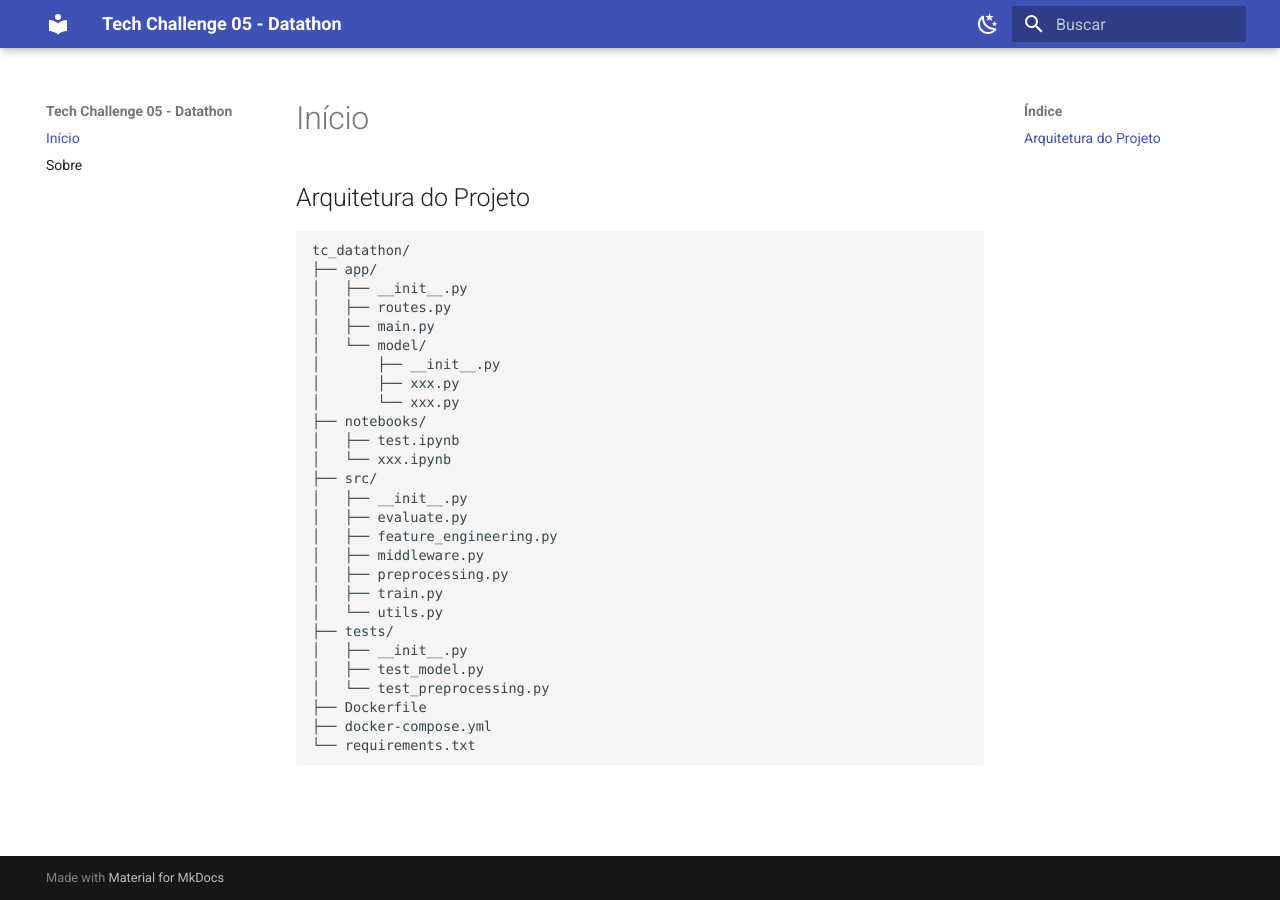
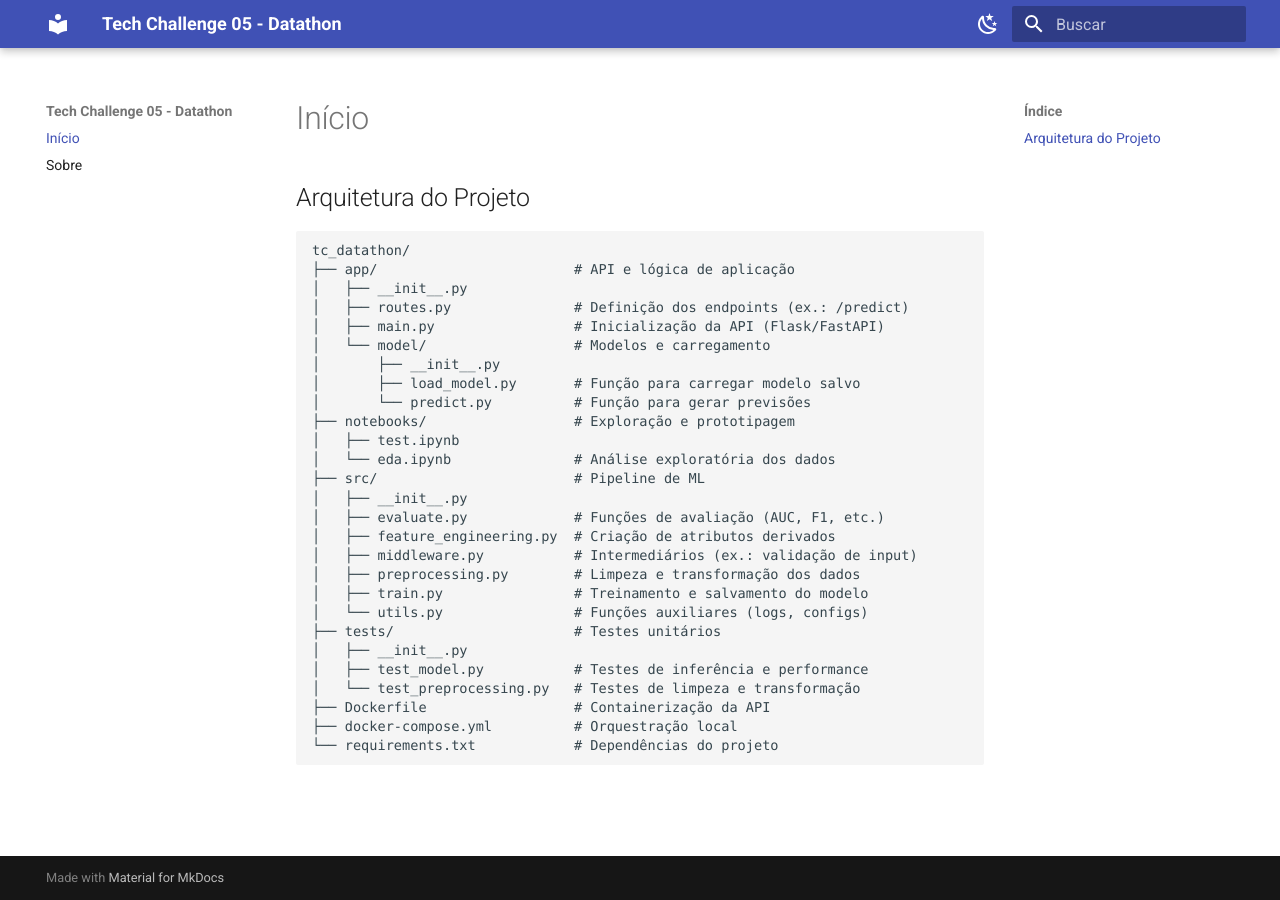
Before and after one commit to ronaldomendes/tc_datathon, an MkDocs documentation site: the page built from docs/index.md, in a window 1280 px wide. Built offline with MkDocs 1.6.1 and Material for MkDocs 9.7.7, drawn with Linux system fonts in a browser that asks for light colours; some web fonts are replaced.

Commit message:
Updating index docs

````diff
--- a/docs/index.md
+++ b/docs/index.md
@@ -2,30 +2,30 @@
 
 ```
 tc_datathon/
-├── app/
+├── app/                        # API e lógica de aplicação
 │   ├── __init__.py
-│   ├── routes.py
-│   ├── main.py
-│   └── model/
+│   ├── routes.py               # Definição dos endpoints (ex.: /predict)
+│   ├── main.py                 # Inicialização da API (Flask/FastAPI)
+│   └── model/                  # Modelos e carregamento
 │       ├── __init__.py
-│       ├── xxx.py
-│       └── xxx.py
-├── notebooks/
+│       ├── load_model.py       # Função para carregar modelo salvo
+│       └── predict.py          # Função para gerar previsões
+├── notebooks/                  # Exploração e prototipagem
 │   ├── test.ipynb
-│   └── xxx.ipynb
-├── src/
+│   └── eda.ipynb               # Análise exploratória dos dados
+├── src/                        # Pipeline de ML
 │   ├── __init__.py
-│   ├── evaluate.py
-│   ├── feature_engineering.py
-│   ├── middleware.py
-│   ├── preprocessing.py
-│   ├── train.py
-│   └── utils.py
-├── tests/
+│   ├── evaluate.py             # Funções de avaliação (AUC, F1, etc.)
+│   ├── feature_engineering.py  # Criação de atributos derivados
+│   ├── middleware.py           # Intermediários (ex.: validação de input)
+│   ├── preprocessing.py        # Limpeza e transformação dos dados
+│   ├── train.py                # Treinamento e salvamento do modelo
+│   └── utils.py                # Funções auxiliares (logs, configs)
+├── tests/                      # Testes unitários
 │   ├── __init__.py
-│   ├── test_model.py
-│   └── test_preprocessing.py
-├── Dockerfile
-├── docker-compose.yml
-└── requirements.txt
+│   ├── test_model.py           # Testes de inferência e performance
+│   └── test_preprocessing.py   # Testes de limpeza e transformação
+├── Dockerfile                  # Containerização da API
+├── docker-compose.yml          # Orquestração local
+└── requirements.txt            # Dependências do projeto
 ```
````
